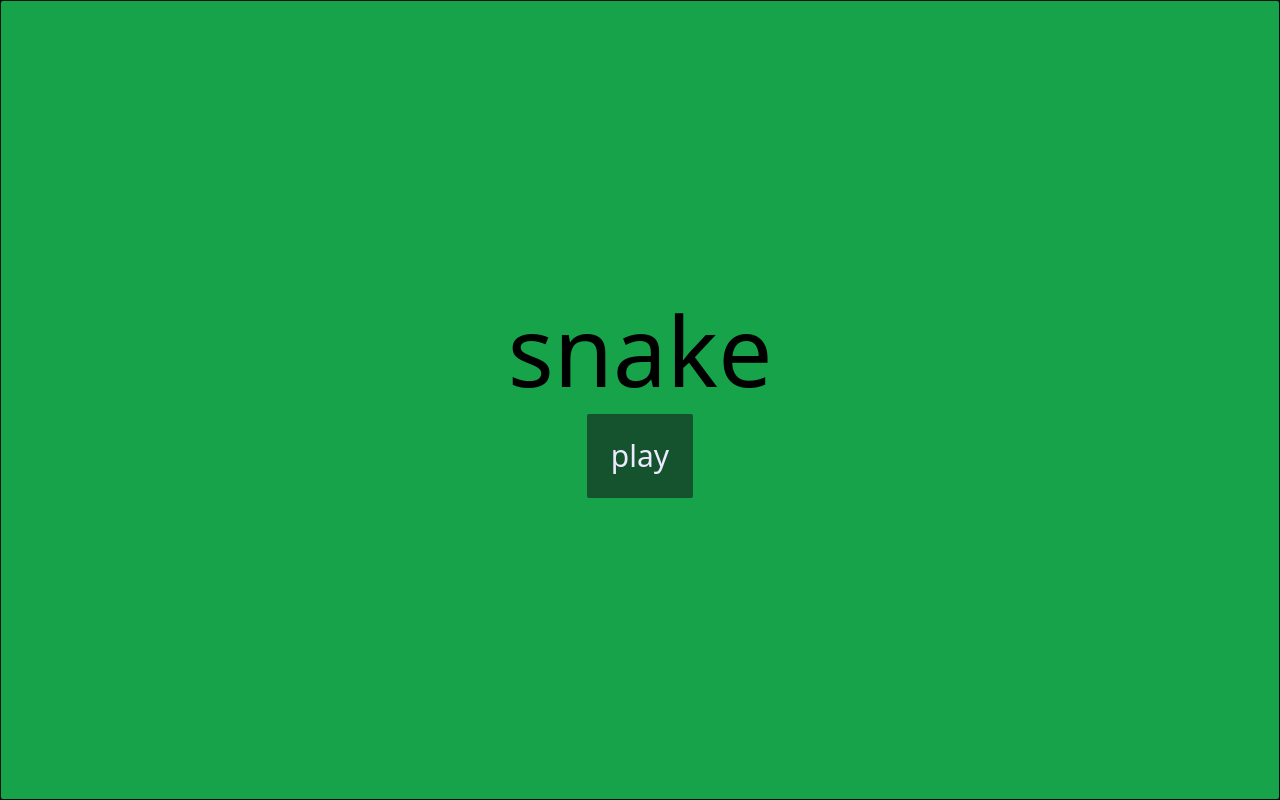
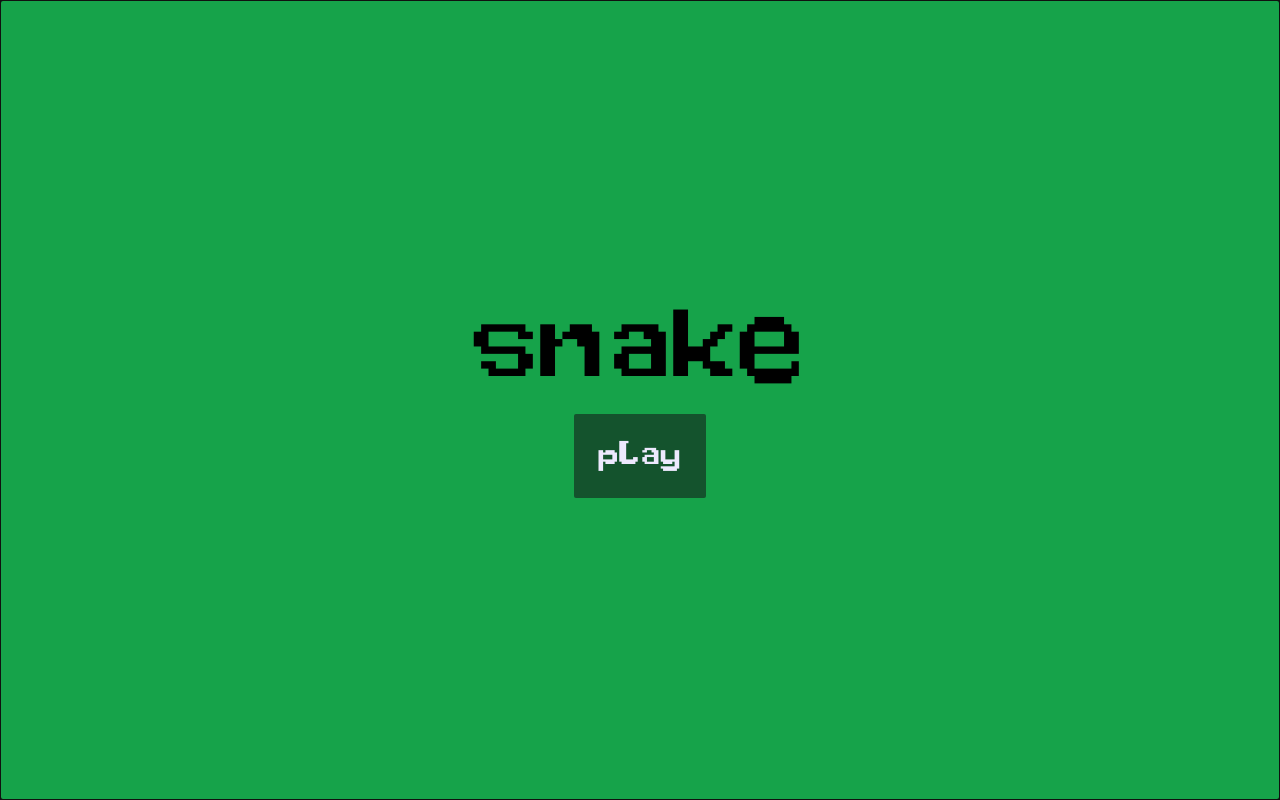
Before and after one commit to azohc/nuxt-js-boilerplate, a Nuxt app: page / in a window 1280 px wide. Built offline with nearby package versions, Linux system fonts and the light colour scheme.

Commit message:
Pixel font

```diff
--- a/assets/css/main.css
+++ b/assets/css/main.css
@@ -1,6 +1,13 @@
 @tailwind base;
 @tailwind components;
 @tailwind utilities;
+
+@font-face {
+  font-family: "SummerPixel";
+  font-weight: 400;
+  src: url("../fonts/SummerPixelWide22Regular-4BoW4.woff")
+    format("woff");
+}
 
 body {
   margin: 0;
--- a/pages/ranking.vue
+++ b/pages/ranking.vue
@@ -40,7 +40,7 @@ function setRankingTableData() {
       (alias) => [
         alias,
         ranking.value[alias].snakeLength,
-        Math.floor(ranking.value[alias].duration / 1000) + "s",
+        Math.floor(ranking.value[alias].duration / 1000) + " s",
       ]
     )
   }
--- a/tailwind.config.js
+++ b/tailwind.config.js
@@ -9,6 +9,13 @@ module.exports = {
   ],
   theme: {
     extend: {},
+    fontFamily: {
+      sans: ["SummerPixel"],
+      serif: ["SummerPixel"],
+      mono: ["SummerPixel"],
+      display: ["SummerPixel"],
+      body: ["SummerPixel"],
+    },
   },
   plugins: [],
 }
```
Also changed, not shown: assets/fonts/SummerPixelWide22Regular-4BoW4.woff (added).
